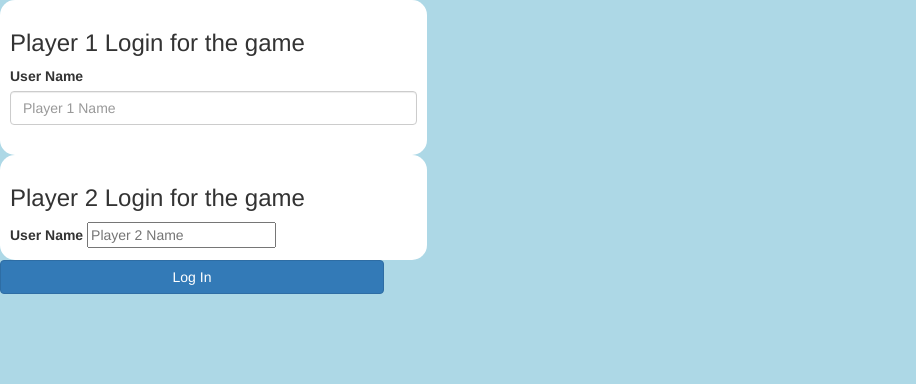
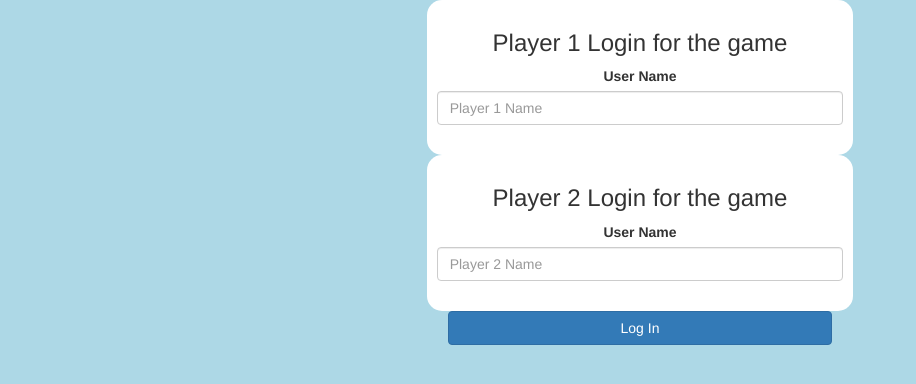
Before and after one commit to shahnavya/guess_the_word, a plain HTML site: page index.html in a window 1280 px wide. Shown: the whole page, without its empty margins (0-916 px from the left). Drawn offline with nearby package versions, Linux system fonts and the light colour scheme.

Commit message:
Update index.html

```diff
--- a/index.html
+++ b/index.html
@@ -13,18 +13,20 @@
 <script src="game_login.js"></script>
 </head>
 <body>
+	<center>
 <div class="col-lg-4 col-sm-8 col-xs-11 login_div1">
 	<h3>Player 1 Login for the game</h3>
 	<label>User Name</label>
 	<input type="text " id="player1_name_input" class="form-control" placeholder="Player 1 Name">
 	<br>
 </div>
-<div class="col-lg-4 col-sm-8 col-xs-11 login_div1">
+<div class="col-lg-4 col-sm-8 col-xs-11 login_div2">
 	<h3>Player 2 Login for the game</h3>
 	<label>User Name</label>
-	<input type="text" id="player2_name_input" class="form-contral" placeholder="Player 2 Name">
+	<input type="text" id="player2_name_input" class="form-control" placeholder="Player 2 Name">
 	<br>
 	</div>
 	<button style="width:30%" class=" btn btn-primary" onclick="addUser()">Log In</button>
+	</center>
 </body>
 </html>
```
